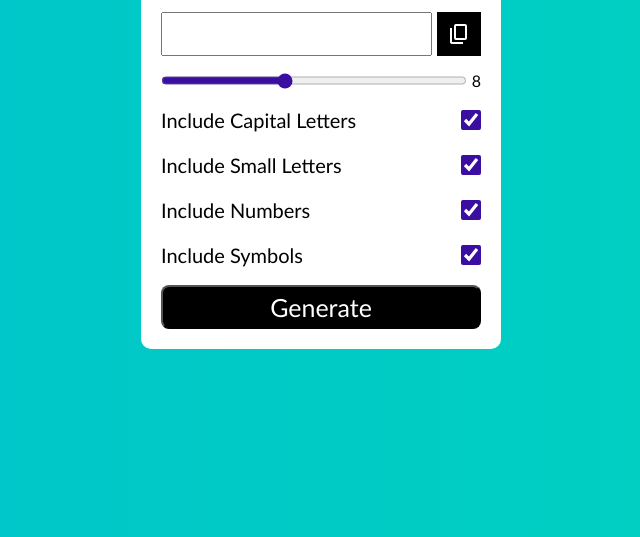
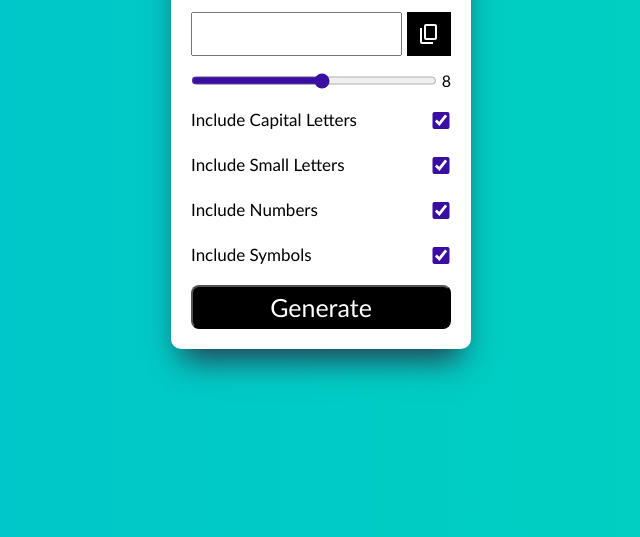
Before and after one commit to TusharMohan1411/passwordGenerator, a plain HTML site: page index.html in a window 1280 px wide. Shown: the part 263-800 px from the top of the page, without its empty margins (319-959 px from the left). Drawn offline with nearby package versions, Linux system fonts and the light colour scheme.

Commit message:
Some CSS Changed

```diff
--- a/index.html
+++ b/index.html
@@ -28,7 +28,7 @@
 
             <!-- Range -->
             <div class="passGenItems" id="passLenBox">
-                <input type="range" name="passLengthRange" id="passLengthRange" value="8" min="0" max="20">
+                <input type="range" name="passLengthRange" id="passLengthRange" value="8" min="0" max="15">
                 <p id="passLength">8</p>
             </div>
 
--- a/passgen.css
+++ b/passgen.css
@@ -85,7 +85,7 @@ body {
 
 #passGen-container {
     background-color: white;
-    width: 360px;
+    width: 300px;
     display: flex;
     flex-direction: column;
     gap: 15px;
@@ -93,6 +93,7 @@ body {
     justify-content: center;
     padding: 20px;
     border-radius: 10px;
+    box-shadow: rgb(38, 57, 77) 0px 20px 30px -10px;
 }
 
 #passGen-container h1 {
@@ -119,7 +120,7 @@ body {
 }
 
 .passGenItems label {
-    font-size: 20px;
+    font-size: 17px;
     line-height: 30px;
     cursor: pointer;
 }
@@ -148,7 +149,7 @@ body {
 
 .passGenItems .checkDesign {
     accent-color: rgb(57, 14, 160);
-    height: 20px;
+    height: 17px;
     width: 20px;
     color: white;
     cursor: pointer;
```
